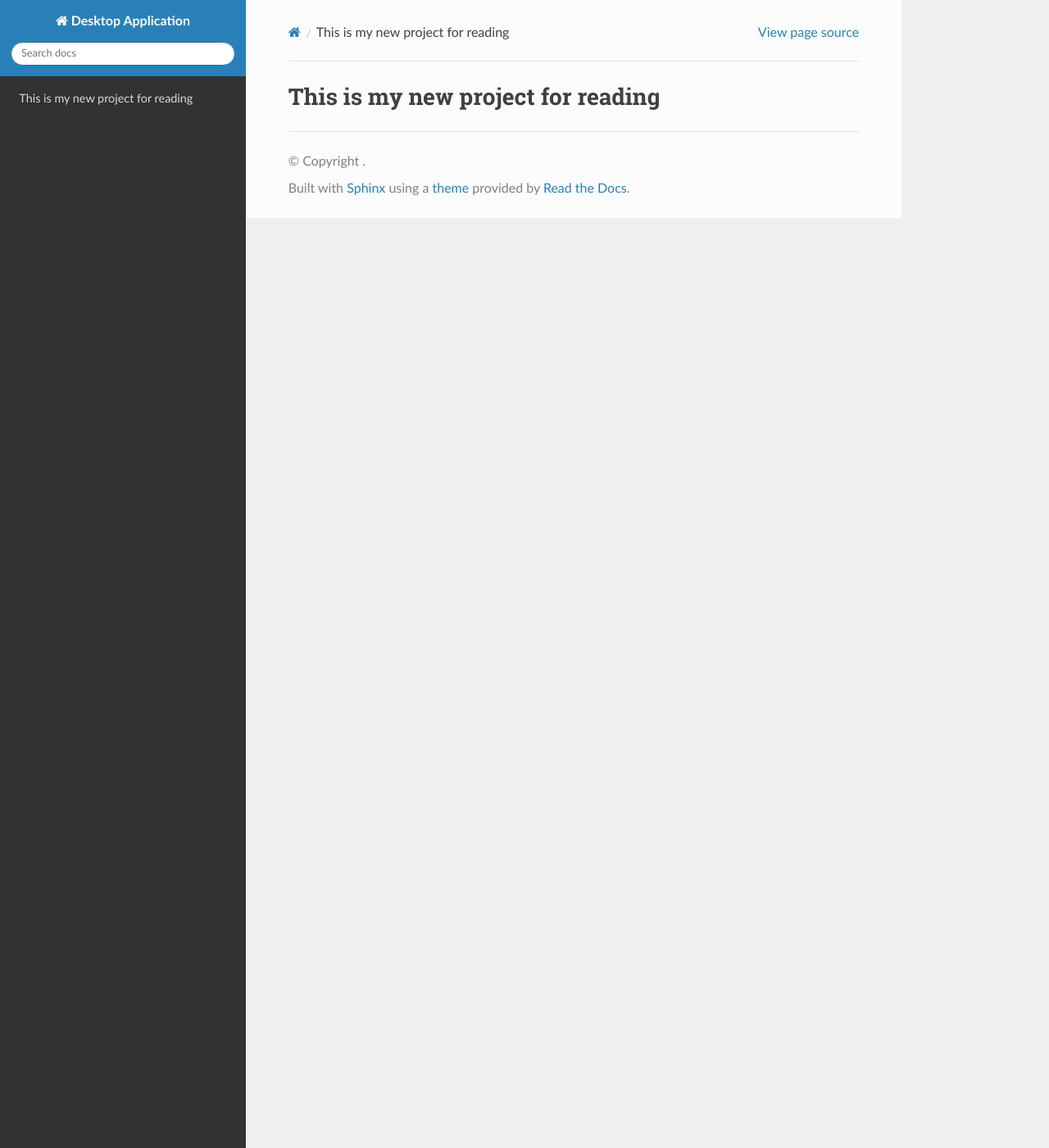
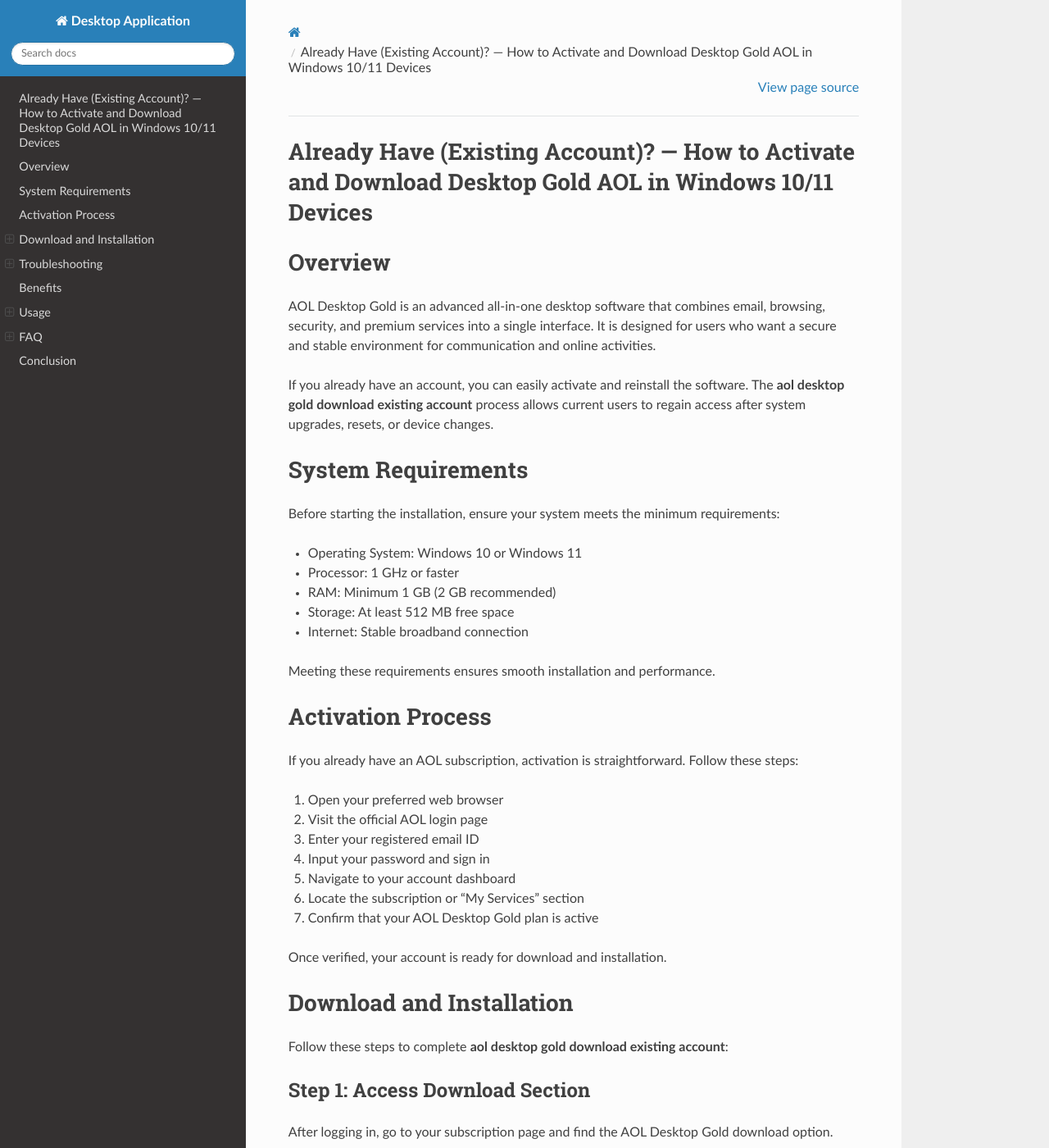
Before and after one commit to Gandara-prog/desktop-application, a Sphinx documentation site: the page built from docs/index.rst, in a window 1280 px wide and 1400 px high. Shown: the whole window at 82% size. Built offline with Sphinx 7.4.7 and the Read the Docs theme 3.1.0, drawn with Linux system fonts in a browser that asks for light colours; some of the changed text lies outside the part shown.

Commit message:
Update index.rst

```diff
--- a/docs/index.rst
+++ b/docs/index.rst
@@ -1,2 +1,184 @@
-This is my new project for reading
-=================================
+Already Have (Existing Account)? — How to Activate and Download Desktop Gold AOL in Windows 10/11 Devices
+=========================================================================================================
+
+Overview
+========
+
+AOL Desktop Gold is an advanced all-in-one desktop software that combines email, browsing, security, and premium services into a single interface. It is designed for users who want a secure and stable environment for communication and online activities.
+
+If you already have an account, you can easily activate and reinstall the software. The **aol desktop gold download existing account** process allows current users to regain access after system upgrades, resets, or device changes.
+
+
+System Requirements
+===================
+
+Before starting the installation, ensure your system meets the minimum requirements:
+
+- Operating System: Windows 10 or Windows 11
+- Processor: 1 GHz or faster
+- RAM: Minimum 1 GB (2 GB recommended)
+- Storage: At least 512 MB free space
+- Internet: Stable broadband connection
+
+Meeting these requirements ensures smooth installation and performance.
+
+
+Activation Process
+==================
+
+If you already have an AOL subscription, activation is straightforward. Follow these steps:
+
+1. Open your preferred web browser
+2. Visit the official AOL login page
+3. Enter your registered email ID
+4. Input your password and sign in
+5. Navigate to your account dashboard
+6. Locate the subscription or “My Services” section
+7. Confirm that your AOL Desktop Gold plan is active
+
+Once verified, your account is ready for download and installation.
+
+
+Download and Installation
+=========================
+
+Follow these steps to complete **aol desktop gold download existing account**:
+
+Step 1: Access Download Section
+------------------------------
+
+After logging in, go to your subscription page and find the AOL Desktop Gold download option.
+
+Step 2: Download Setup File
+--------------------------
+
+Click the download button and save the installer file to your computer, usually in the Downloads folder.
+
+Step 3: Run Installer
+--------------------
+
+Double-click the downloaded file to begin installation. If prompted, click “Run”.
+
+Step 4: Follow Installation Prompts
+----------------------------------
+
+Accept the terms and conditions and follow the on-screen instructions to continue.
+
+Step 5: Complete Installation
+----------------------------
+
+Wait for the installation process to finish. This may take a few minutes.
+
+Step 6: Launch Software
+----------------------
+
+Open AOL Desktop Gold from your desktop or start menu.
+
+Step 7: Sign In
+--------------
+
+Enter your AOL credentials to access your account. Your data will sync automatically.
+
+
+Troubleshooting
+===============
+
+Sometimes users may face issues during installation. Below are common problems and solutions:
+
+Download Not Working
+--------------------
+
+- Check your internet connection
+- Disable pop-up blockers
+- Try another browser
+
+Installation Errors
+-------------------
+
+- Restart your computer
+- Run installer as administrator
+- Ensure system compatibility
+
+Login Issues
+------------
+
+- Verify username and password
+- Reset password if needed
+- Clear browser cache
+
+Software Not Opening
+--------------------
+
+- Restart your system
+- Update Windows
+- Reinstall using a fresh download file
+
+
+Benefits
+========
+
+Completing **aol desktop gold download existing account** provides several advantages:
+
+- Access to premium AOL features
+- Enhanced security with automatic updates
+- Faster browsing experience
+- Easy email management
+- Stable and user-friendly interface
+
+
+Usage
+=====
+
+After installation, you can start using AOL Desktop Gold immediately:
+
+Email Access
+------------
+
+Manage and organize your emails efficiently with built-in tools.
+
+Secure Browsing
+---------------
+
+Browse the internet safely with advanced protection features.
+
+Contact Management
+------------------
+
+Store and manage contacts within the platform.
+
+Customization
+-------------
+
+Adjust settings, themes, and preferences to suit your needs.
+
+
+FAQ
+===
+
+Can I install AOL Desktop Gold on multiple devices?
+--------------------------------------------------
+
+Yes, depending on your subscription plan, you can install it on supported devices.
+
+Do I need to pay again for installation?
+---------------------------------------
+
+No, existing account holders can download and install without additional charges.
+
+Will my data be lost during installation?
+----------------------------------------
+
+No, your emails and data are stored on AOL servers and will sync after login.
+
+How long does installation take?
+--------------------------------
+
+The process usually takes a few minutes based on your internet speed and system performance.
+
+
+Conclusion
+==========
+
+The **aol desktop gold download existing account** process is designed to be simple and efficient for current users. By following the correct steps, you can activate, download, and install the software without any complications. Whether you are switching devices or reinstalling after an issue, this guide ensures a smooth experience.
+
+Keeping your AOL Desktop Gold updated and properly installed helps improve performance, enhances security, and ensures uninterrupted access to your account. With this structured documentation, you can confidently complete the setup and start using AOL Desktop Gold on your Windows 10 or Windows 11 device.
```
